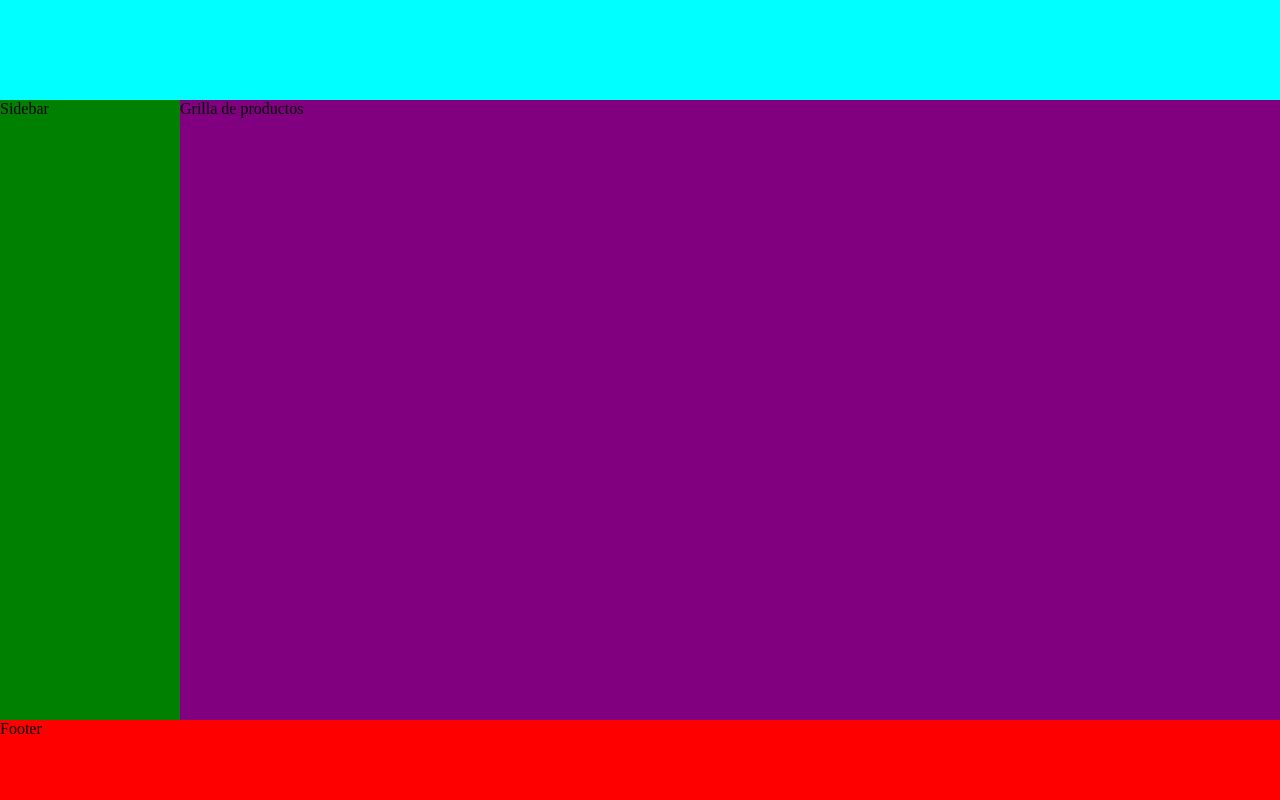
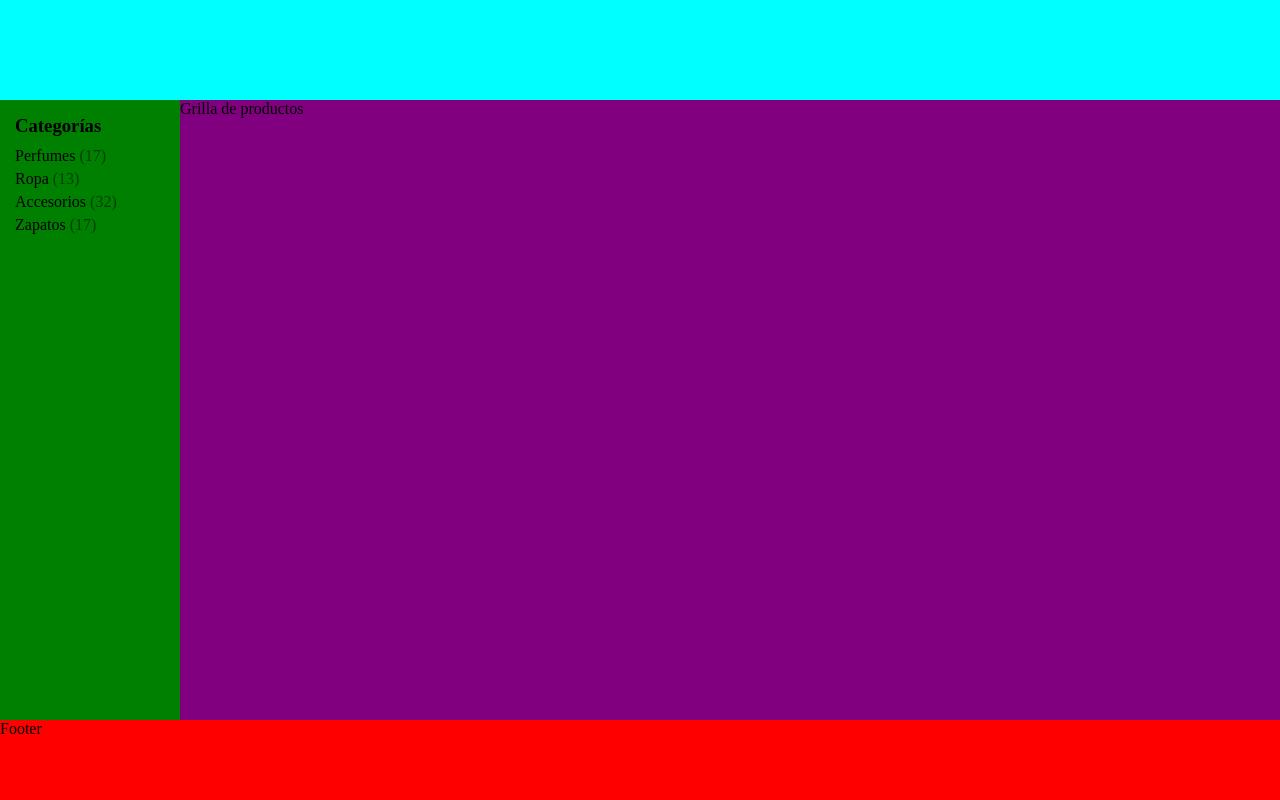
Before and after one commit to RubenFebres/Desafio_2-2_Ruben_Febres, a plain HTML site: page index.html in a window 1280 px wide. Drawn offline with Linux system fonts and the light colour scheme.

Commit message:
se configura el sidebar

```diff
--- a/assets/css/style.scss
+++ b/assets/css/style.scss
@@ -23,6 +23,26 @@
   .sidebar {
     background-color: green;
     grid-area: sidebar;
+
+    .sidebar_menu {
+      display: flex;
+      flex-direction: column;
+      justify-content: center;
+      align-items: start;
+      gap: 10px;
+      padding: 15px;
+
+      ul {
+        display: flex;
+        flex-direction: column;
+        list-style: none;
+        gap: 5px;
+
+        .contador {
+          opacity: 0.5;
+        }
+      }
+    }
   }
 
   .grilla {
--- a/index.html
+++ b/index.html
@@ -10,7 +10,17 @@
 
   <body class="grid_container">
     <header class="header"></header>
-    <aside class="sidebar">Sidebar</aside>
+    <aside class="sidebar">
+      <div class="sidebar_menu">
+        <h3>Categorías</h3>
+        <ul>
+          <li>Perfumes <span class="contador">(17)</span></li>
+          <li>Ropa <span class="contador">(13)</span></li>
+          <li>Accesorios <span class="contador">(32)</span></li>
+          <li>Zapatos <span class="contador">(17)</span></li>
+        </ul>
+      </div>
+    </aside>
     <main class="grilla">Grilla de productos</main>
     <footer class="footer">Footer</footer>
   </body>
```
Also changed, not shown: assets/css/style.css, 1 other file.
